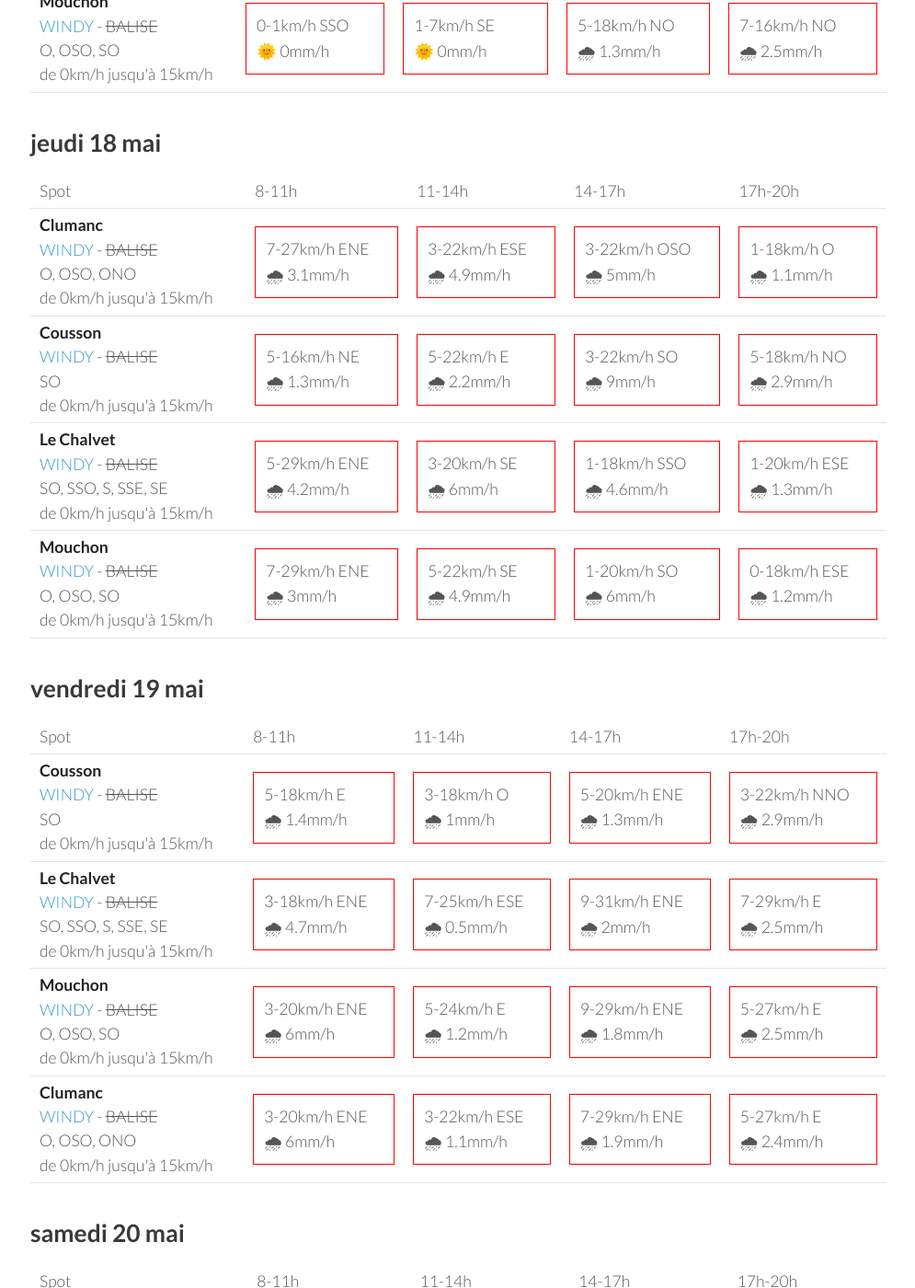
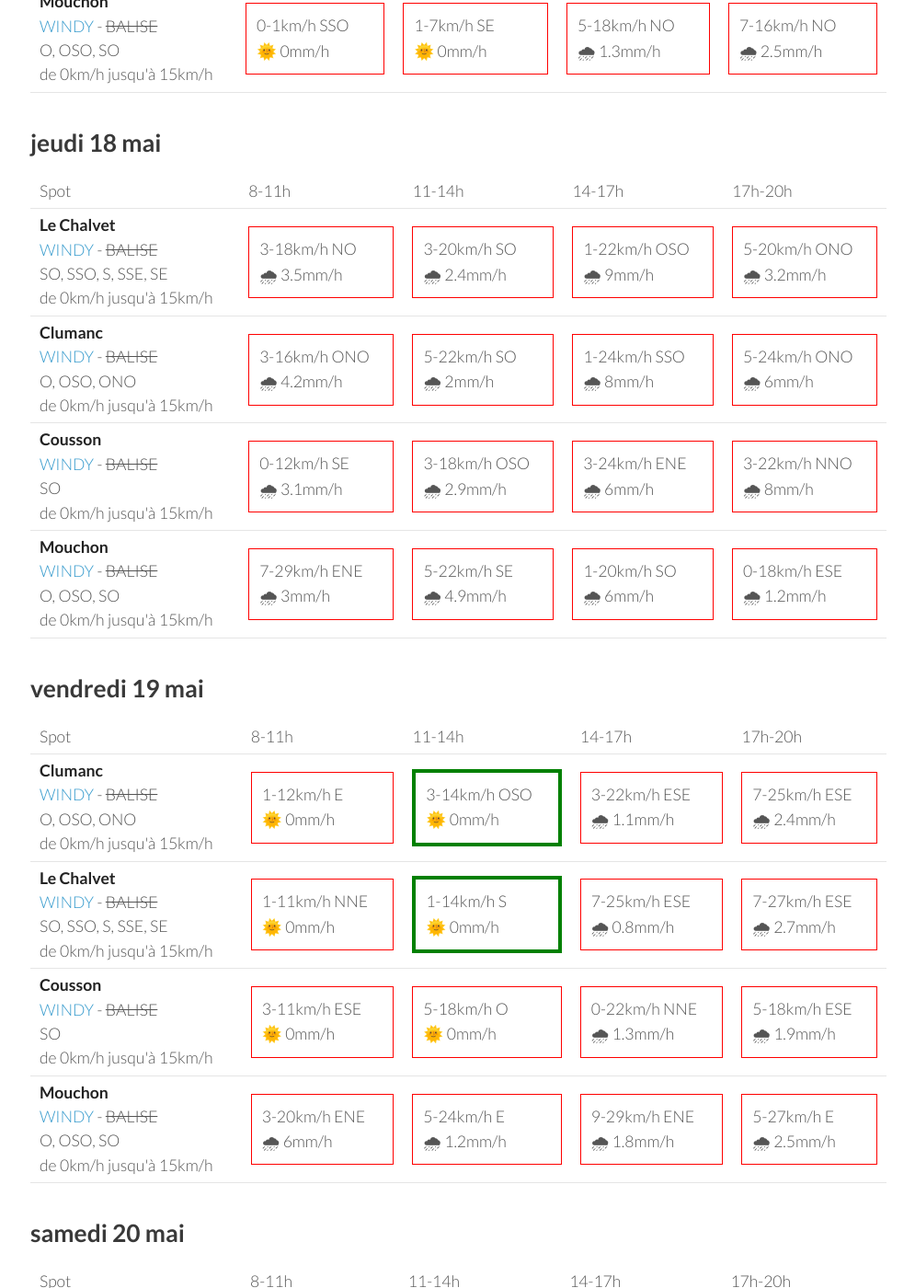
Before and after one commit to parapente-dans-le-nord/parapente-dans-le-nord.github.io, a Jekyll site: the page built from saint_andre.markdown, in a window 1280 px wide and 1400 px high, scrolled down 1325 px. Shown: the whole window at 92% size, without its empty margins (25-1020 px from the left). Built offline with Jekyll 4.4.1, drawn with Linux system fonts in a browser that asks for light colours; some of the changed text lies outside the part shown.

Commit message:
update index.markdown

```diff
--- a/saint_andre.markdown
+++ b/saint_andre.markdown
@@ -134,32 +134,32 @@ page mise à jour le mardi 16 mai 06:36
       <td>17h-20h</td>
     </tr>
 <tr>
+        <td><strong>Le Chalvet</strong><br><a href="https://windy.com/43.979/6.480?43.866,6.480,10,m:eSsaglX">WINDY</a> - <span class="no-balise"> BALISE </span><br> <span class="vent-favorable">SO, SSO, S, SSE, SE</span><br><span class="force-vent">de 0km/h jusqu'à 15km/h</span> </td>
+
+            <td><div class="not-flyable"><p>3-18km/h NO</p><p>🌧 3.5mm/h</p></div></td>
+            <td><div class="not-flyable"><p>3-20km/h SO</p><p>🌧 2.4mm/h</p></div></td>
+            <td><div class="not-flyable"><p>1-22km/h OSO</p><p>🌧 9mm/h</p></div></td>
+            <td><div class="not-flyable"><p>5-20km/h ONO</p><p>🌧 3.2mm/h</p></div></td>
+
+
+    </tr>
+<tr>
         <td><strong>Clumanc</strong><br><a href="https://windy.com/44.027/6.402?43.914,6.403,10,m:eSxaglP">WINDY</a> - <span class="no-balise"> BALISE </span><br> <span class="vent-favorable">O, OSO, ONO</span><br><span class="force-vent">de 0km/h jusqu'à 15km/h</span> </td>
 
-            <td><div class="not-flyable"><p>7-27km/h ENE</p><p>🌧 3.1mm/h</p></div></td>
-            <td><div class="not-flyable"><p>3-22km/h ESE</p><p>🌧 4.9mm/h</p></div></td>
-            <td><div class="not-flyable"><p>3-22km/h OSO</p><p>🌧 5mm/h</p></div></td>
-            <td><div class="not-flyable"><p>1-18km/h O</p><p>🌧 1.1mm/h</p></div></td>
+            <td><div class="not-flyable"><p>3-16km/h ONO</p><p>🌧 4.2mm/h</p></div></td>
+            <td><div class="not-flyable"><p>5-22km/h SO</p><p>🌧 2mm/h</p></div></td>
+            <td><div class="not-flyable"><p>1-24km/h SSO</p><p>🌧 8mm/h</p></div></td>
+            <td><div class="not-flyable"><p>5-24km/h ONO</p><p>🌧 6mm/h</p></div></td>
 
 
     </tr>
 <tr>
         <td><strong>Cousson</strong><br><a href="https://windy.com/44.054/6.240?43.940,6.241,10,m:eSAaglz">WINDY</a> - <span class="no-balise"> BALISE </span><br> <span class="vent-favorable">SO</span><br><span class="force-vent">de 0km/h jusqu'à 15km/h</span> </td>
 
-            <td><div class="not-flyable"><p>5-16km/h NE</p><p>🌧 1.3mm/h</p></div></td>
-            <td><div class="not-flyable"><p>5-22km/h E</p><p>🌧 2.2mm/h</p></div></td>
-            <td><div class="not-flyable"><p>3-22km/h SO</p><p>🌧 9mm/h</p></div></td>
-            <td><div class="not-flyable"><p>5-18km/h NO</p><p>🌧 2.9mm/h</p></div></td>
-
-
-    </tr>
-<tr>
-        <td><strong>Le Chalvet</strong><br><a href="https://windy.com/43.979/6.480?43.866,6.480,10,m:eSsaglX">WINDY</a> - <span class="no-balise"> BALISE </span><br> <span class="vent-favorable">SO, SSO, S, SSE, SE</span><br><span class="force-vent">de 0km/h jusqu'à 15km/h</span> </td>
-
-            <td><div class="not-flyable"><p>5-29km/h ENE</p><p>🌧 4.2mm/h</p></div></td>
-            <td><div class="not-flyable"><p>3-20km/h SE</p><p>🌧 6mm/h</p></div></td>
-            <td><div class="not-flyable"><p>1-18km/h SSO</p><p>🌧 4.6mm/h</p></div></td>
-            <td><div class="not-flyable"><p>1-20km/h ESE</p><p>🌧 1.3mm/h</p></div></td>
+            <td><div class="not-flyable"><p>0-12km/h SE</p><p>🌧 3.1mm/h</p></div></td>
+            <td><div class="not-flyable"><p>3-18km/h OSO</p><p>🌧 2.9mm/h</p></div></td>
+            <td><div class="not-flyable"><p>3-24km/h ENE</p><p>🌧 6mm/h</p></div></td>
+            <td><div class="not-flyable"><p>3-22km/h NNO</p><p>🌧 8mm/h</p></div></td>
 
 
     </tr>
@@ -190,22 +190,32 @@ page mise à jour le mardi 16 mai 06:36
       <td>17h-20h</td>
     </tr>
 <tr>
-        <td><strong>Cousson</strong><br><a href="https://windy.com/44.054/6.240?43.940,6.241,10,m:eSAaglz">WINDY</a> - <span class="no-balise"> BALISE </span><br> <span class="vent-favorable">SO</span><br><span class="force-vent">de 0km/h jusqu'à 15km/h</span> </td>
+        <td><strong>Clumanc</strong><br><a href="https://windy.com/44.027/6.402?43.914,6.403,10,m:eSxaglP">WINDY</a> - <span class="no-balise"> BALISE </span><br> <span class="vent-favorable">O, OSO, ONO</span><br><span class="force-vent">de 0km/h jusqu'à 15km/h</span> </td>
 
-            <td><div class="not-flyable"><p>5-18km/h E</p><p>🌧 1.4mm/h</p></div></td>
-            <td><div class="not-flyable"><p>3-18km/h O</p><p>🌧 1mm/h</p></div></td>
-            <td><div class="not-flyable"><p>5-20km/h ENE</p><p>🌧 1.3mm/h</p></div></td>
-            <td><div class="not-flyable"><p>3-22km/h NNO</p><p>🌧 2.9mm/h</p></div></td>
+            <td><div class="not-flyable"><p>1-12km/h E</p><p>🌞 0mm/h</p></div></td>
+            <td><div class="flyable"><p>3-14km/h OSO</p><p>🌞 0mm/h</p></div></td>
+            <td><div class="not-flyable"><p>3-22km/h ESE</p><p>🌧 1.1mm/h</p></div></td>
+            <td><div class="not-flyable"><p>7-25km/h ESE</p><p>🌧 2.4mm/h</p></div></td>
 
 
     </tr>
 <tr>
         <td><strong>Le Chalvet</strong><br><a href="https://windy.com/43.979/6.480?43.866,6.480,10,m:eSsaglX">WINDY</a> - <span class="no-balise"> BALISE </span><br> <span class="vent-favorable">SO, SSO, S, SSE, SE</span><br><span class="force-vent">de 0km/h jusqu'à 15km/h</span> </td>
 
-            <td><div class="not-flyable"><p>3-18km/h ENE</p><p>🌧 4.7mm/h</p></div></td>
-            <td><div class="not-flyable"><p>7-25km/h ESE</p><p>🌧 0.5mm/h</p></div></td>
-            <td><div class="not-flyable"><p>9-31km/h ENE</p><p>🌧 2mm/h</p></div></td>
-            <td><div class="not-flyable"><p>7-29km/h E</p><p>🌧 2.5mm/h</p></div></td>
+            <td><div class="not-flyable"><p>1-11km/h NNE</p><p>🌞 0mm/h</p></div></td>
+            <td><div class="flyable"><p>1-14km/h S</p><p>🌞 0mm/h</p></div></td>
+            <td><div class="not-flyable"><p>7-25km/h ESE</p><p>🌧 0.8mm/h</p></div></td>
+            <td><div class="not-flyable"><p>7-27km/h ESE</p><p>🌧 2.7mm/h</p></div></td>
+
+
+    </tr>
+<tr>
+        <td><strong>Cousson</strong><br><a href="https://windy.com/44.054/6.240?43.940,6.241,10,m:eSAaglz">WINDY</a> - <span class="no-balise"> BALISE </span><br> <span class="vent-favorable">SO</span><br><span class="force-vent">de 0km/h jusqu'à 15km/h</span> </td>
+
+            <td><div class="not-flyable"><p>3-11km/h ESE</p><p>🌞 0mm/h</p></div></td>
+            <td><div class="not-flyable"><p>5-18km/h O</p><p>🌞 0mm/h</p></div></td>
+            <td><div class="not-flyable"><p>0-22km/h NNE</p><p>🌧 1.3mm/h</p></div></td>
+            <td><div class="not-flyable"><p>5-18km/h ESE</p><p>🌧 1.9mm/h</p></div></td>
 
 
     </tr>
@@ -216,16 +226,6 @@ page mise à jour le mardi 16 mai 06:36
             <td><div class="not-flyable"><p>5-24km/h E</p><p>🌧 1.2mm/h</p></div></td>
             <td><div class="not-flyable"><p>9-29km/h ENE</p><p>🌧 1.8mm/h</p></div></td>
             <td><div class="not-flyable"><p>5-27km/h E</p><p>🌧 2.5mm/h</p></div></td>
-
-
-    </tr>
-<tr>
-        <td><strong>Clumanc</strong><br><a href="https://windy.com/44.027/6.402?43.914,6.403,10,m:eSxaglP">WINDY</a> - <span class="no-balise"> BALISE </span><br> <span class="vent-favorable">O, OSO, ONO</span><br><span class="force-vent">de 0km/h jusqu'à 15km/h</span> </td>
-
-            <td><div class="not-flyable"><p>3-20km/h ENE</p><p>🌧 6mm/h</p></div></td>
-            <td><div class="not-flyable"><p>3-22km/h ESE</p><p>🌧 1.1mm/h</p></div></td>
-            <td><div class="not-flyable"><p>7-29km/h ENE</p><p>🌧 1.9mm/h</p></div></td>
-            <td><div class="not-flyable"><p>5-27km/h E</p><p>🌧 2.4mm/h</p></div></td>
 
 
     </tr>
@@ -248,10 +248,20 @@ page mise à jour le mardi 16 mai 06:36
 <tr>
         <td><strong>Cousson</strong><br><a href="https://windy.com/44.054/6.240?43.940,6.241,10,m:eSAaglz">WINDY</a> - <span class="no-balise"> BALISE </span><br> <span class="vent-favorable">SO</span><br><span class="force-vent">de 0km/h jusqu'à 15km/h</span> </td>
 
-            <td><div class="not-flyable"><p>5-16km/h ENE</p><p>🌞 0mm/h</p></div></td>
-            <td><div class="not-flyable"><p>1-16km/h SO</p><p>🌧 0.3mm/h</p></div></td>
-            <td><div class="not-flyable"><p>3-14km/h O</p><p>🌧 0.4mm/h</p></div></td>
-            <td><div class="not-flyable"><p>3-20km/h SO</p><p>🌧 1.4mm/h</p></div></td>
+            <td><div class="not-flyable"><p>3-11km/h ENE</p><p>🌧 0.8mm/h</p></div></td>
+            <td><div class="not-flyable"><p>5-20km/h OSO</p><p>🌞 0mm/h</p></div></td>
+            <td><div class="not-flyable"><p>1-25km/h OSO</p><p>🌧 1.5mm/h</p></div></td>
+            <td><div class="not-flyable"><p>5-27km/h ONO</p><p>🌧 2.7mm/h</p></div></td>
+
+
+    </tr>
+<tr>
+        <td><strong>Clumanc</strong><br><a href="https://windy.com/44.027/6.402?43.914,6.403,10,m:eSxaglP">WINDY</a> - <span class="no-balise"> BALISE </span><br> <span class="vent-favorable">O, OSO, ONO</span><br><span class="force-vent">de 0km/h jusqu'à 15km/h</span> </td>
+
+            <td><div class="not-flyable"><p>3-14km/h NE</p><p>🌧 0.5mm/h</p></div></td>
+            <td><div class="not-flyable"><p>3-27km/h SE</p><p>🌞 0mm/h</p></div></td>
+            <td><div class="not-flyable"><p>5-31km/h SSE</p><p>🌧 3.3mm/h</p></div></td>
+            <td><div class="not-flyable"><p>1-31km/h OSO</p><p>🌧 3.7mm/h</p></div></td>
 
 
     </tr>
@@ -268,20 +278,10 @@ page mise à jour le mardi 16 mai 06:36
 <tr>
         <td><strong>Le Chalvet</strong><br><a href="https://windy.com/43.979/6.480?43.866,6.480,10,m:eSsaglX">WINDY</a> - <span class="no-balise"> BALISE </span><br> <span class="vent-favorable">SO, SSO, S, SSE, SE</span><br><span class="force-vent">de 0km/h jusqu'à 15km/h</span> </td>
 
-            <td><div class="not-flyable"><p>1-14km/h NE</p><p>🌞 0mm/h</p></div></td>
-            <td><div class="not-flyable"><p>1-16km/h E</p><p>🌧 0.8mm/h</p></div></td>
-            <td><div class="not-flyable"><p>3-24km/h E</p><p>🌧 1.1mm/h</p></div></td>
-            <td><div class="not-flyable"><p>9-35km/h ESE</p><p>🌧 0.7mm/h</p></div></td>
-
-
-    </tr>
-<tr>
-        <td><strong>Clumanc</strong><br><a href="https://windy.com/44.027/6.402?43.914,6.403,10,m:eSxaglP">WINDY</a> - <span class="no-balise"> BALISE </span><br> <span class="vent-favorable">O, OSO, ONO</span><br><span class="force-vent">de 0km/h jusqu'à 15km/h</span> </td>
-
-            <td><div class="not-flyable"><p>3-16km/h ENE</p><p>🌞 0mm/h</p></div></td>
-            <td><div class="not-flyable"><p>1-16km/h SE</p><p>🌧 0.7mm/h</p></div></td>
-            <td><div class="not-flyable"><p>1-16km/h ESE</p><p>🌧 1.2mm/h</p></div></td>
-            <td><div class="not-flyable"><p>5-27km/h SE</p><p>🌧 0.6mm/h</p></div></td>
+            <td><div class="not-flyable"><p>3-14km/h NE</p><p>🌧 0.5mm/h</p></div></td>
+            <td><div class="not-flyable"><p>7-33km/h ESE</p><p>🌞 0mm/h</p></div></td>
+            <td><div class="not-flyable"><p>9-37km/h SE</p><p>🌧 3.7mm/h</p></div></td>
+            <td><div class="not-flyable"><p>3-33km/h ESE</p><p>🌧 3.7mm/h</p></div></td>
 
 
     </tr>
@@ -289,3 +289,49 @@ page mise à jour le mardi 16 mai 06:36
 </tbody>
 </table>
 {:/}
+## dimanche 21 mai
+
+{::nomarkdown}
+<table>
+  <tbody>
+    <tr>
+      <td>Spot</td>
+      <td>8-11h</td>
+      <td>11-14h</td>
+      <td>14-17h</td>
+      <td>17h-20h</td>
+    </tr>
+<tr>
+        <td><strong>Cousson</strong><br><a href="https://windy.com/44.054/6.240?43.940,6.241,10,m:eSAaglz">WINDY</a> - <span class="no-balise"> BALISE </span><br> <span class="vent-favorable">SO</span><br><span class="force-vent">de 0km/h jusqu'à 15km/h</span> </td>
+
+            <td><div class="not-flyable"><p>3-11km/h E</p><p>🌞 0mm/h</p></div></td>
+            <td><div class="not-flyable"><p>0-11km/h ONO</p><p>🌧 0.6mm/h</p></div></td>
+            <td><div class="not-flyable"><p>3-18km/h O</p><p>🌧 0.9mm/h</p></div></td>
+            <td><div class="not-flyable"><p>1-20km/h NO</p><p>🌧 2.2mm/h</p></div></td>
+
+
+    </tr>
+<tr>
+        <td><strong>Clumanc</strong><br><a href="https://windy.com/44.027/6.402?43.914,6.403,10,m:eSxaglP">WINDY</a> - <span class="no-balise"> BALISE </span><br> <span class="vent-favorable">O, OSO, ONO</span><br><span class="force-vent">de 0km/h jusqu'à 15km/h</span> </td>
+
+            <td><div class="not-flyable"><p>1-11km/h E</p><p>🌞 0mm/h</p></div></td>
+            <td><div class="not-flyable"><p>1-14km/h E</p><p>🌧 1.3mm/h</p></div></td>
+            <td><div class="not-flyable"><p>1-18km/h SE</p><p>🌧 1.6mm/h</p></div></td>
+            <td><div class="not-flyable"><p>1-22km/h S</p><p>🌧 1.6mm/h</p></div></td>
+
+
+    </tr>
+<tr>
+        <td><strong>Le Chalvet</strong><br><a href="https://windy.com/43.979/6.480?43.866,6.480,10,m:eSsaglX">WINDY</a> - <span class="no-balise"> BALISE </span><br> <span class="vent-favorable">SO, SSO, S, SSE, SE</span><br><span class="force-vent">de 0km/h jusqu'à 15km/h</span> </td>
+
+            <td><div class="not-flyable"><p>1-11km/h E</p><p>🌧 0.2mm/h</p></div></td>
+            <td><div class="not-flyable"><p>3-16km/h ENE</p><p>🌧 2mm/h</p></div></td>
+            <td><div class="not-flyable"><p>5-24km/h ESE</p><p>🌧 1.4mm/h</p></div></td>
+            <td><div class="not-flyable"><p>3-24km/h SE</p><p>🌧 1mm/h</p></div></td>
+
+
+    </tr>
+
+</tbody>
+</table>
+{:/}
```
Also changed, not shown: other parts of saint_andre.markdown (+1 -1 lines).
